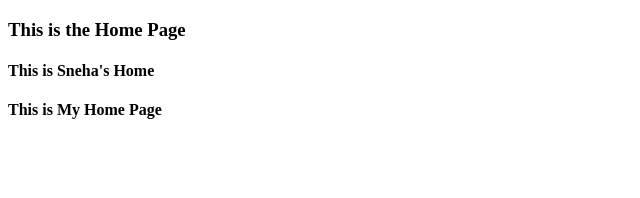
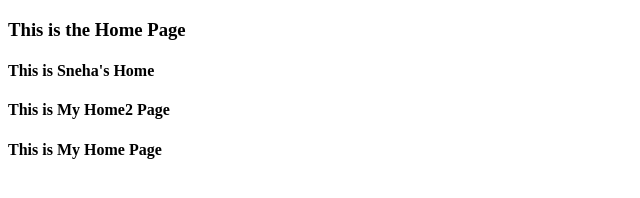
Before and after one commit to swagat-techriff/git2, a plain HTML site: page index.html in a window 1280 px wide. Shown: the whole page, without its empty margins (0-640 px from the left). Drawn offline with Linux system fonts and the light colour scheme.

```diff
--- a/index.html
+++ b/index.html
@@ -13,6 +13,7 @@
 <body>
     <h3>This is the Home Page</h3>
     <h4>This is Sneha's Home </h4>
+    <h4>This is My Home2 Page</h4>
     <h4>This is My Home Page</h4>
 </body>
 
```
